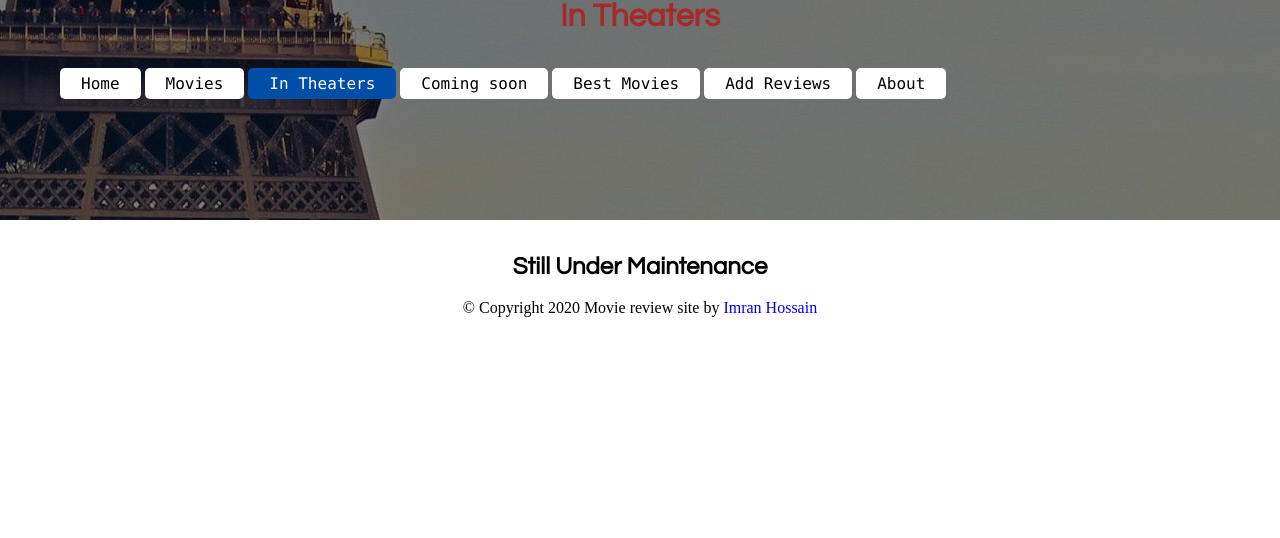
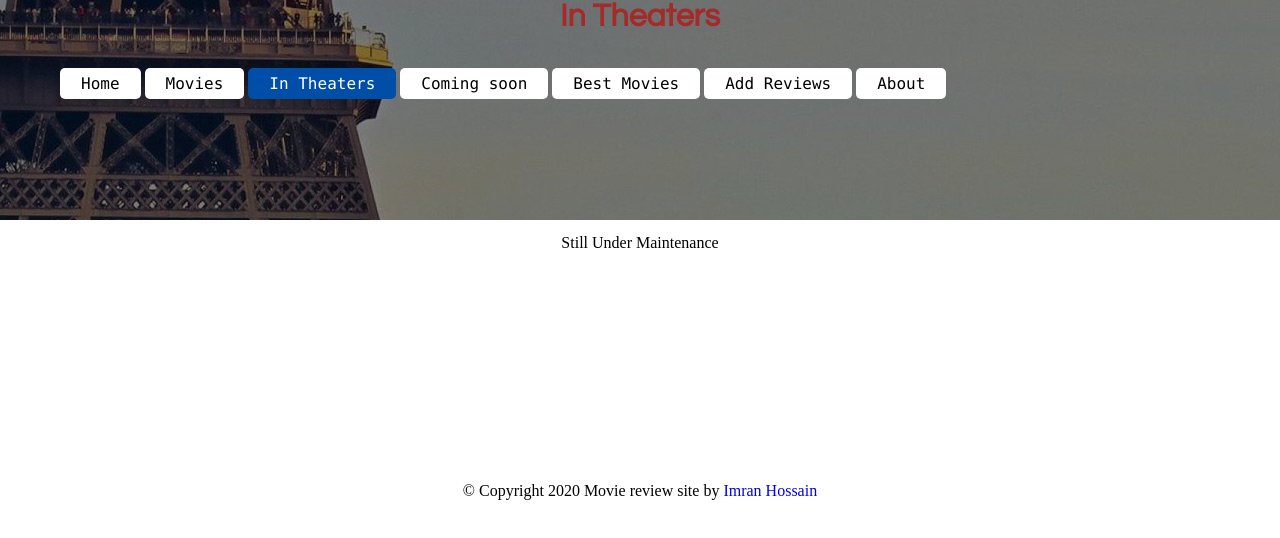
Before and after one commit to Imran13854/MovieReview, a plain HTML site: page intheater.html in a window 1280 px wide. Drawn offline with Linux system fonts and the light colour scheme.

Commit message:
Update intheater.html

```diff
--- a/intheater.html
+++ b/intheater.html
@@ -37,11 +37,17 @@
 						</div>
 
 		<br> <br> <br> <br> <br> <br> <br> <br> <br> <br>
-		<center><h2>Still Under Maintenance</h2></center>
+		<center><div class="msc">
+				<span></span>
+				<span></span>
+				<span></span>
+				<span></span>
+			   Still Under Maintenance
+			</div></center>
 
 
 		</form>
-		<center>&copy; Copyright 2020 Movie review site by <a href="https://www.facebook.com/imranalwayz/" target="_blank" style="text-decoration: none;">Imran Hossain</a></center>
+		<center style="margin-top:230px;">&copy; Copyright 2020 Movie review site by <a href="https://www.facebook.com/imranalwayz/" target="_blank" style="text-decoration: none;">Imran Hossain</a></center>
 		<br> <br> <br>
 		</header>
 	</body>
```
